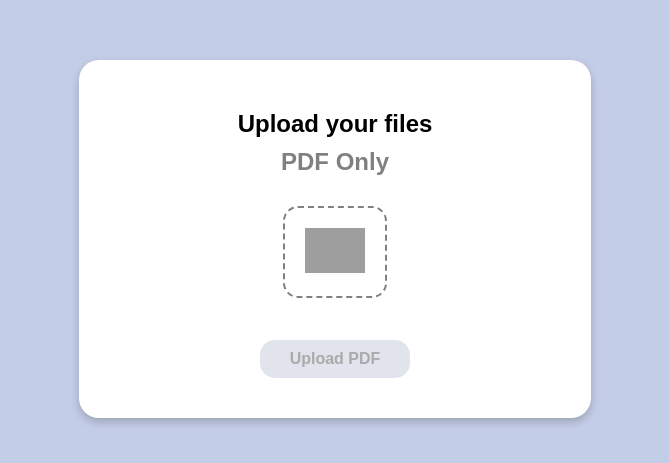
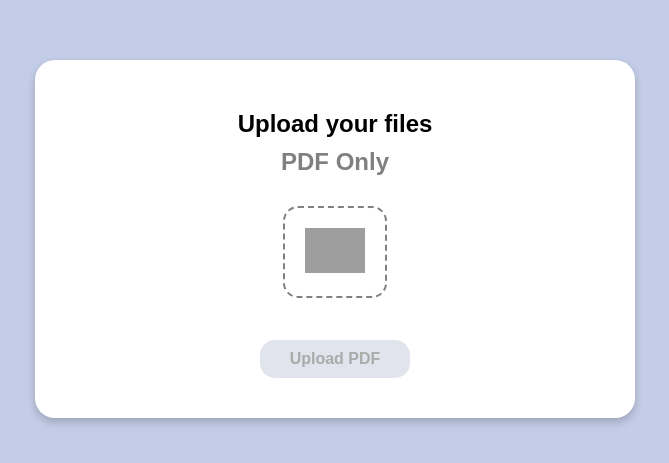
Before and after one commit to deralph/rag-app, a React (Vite) app: page / in a window 1280 px wide. Shown: the part 161-624 px from the top of the page, without its empty margins (305-974 px from the left). Built offline with nearby package versions, Linux system fonts and the light colour scheme; grey boxes are pictures that could not be loaded; what react-chatbot-kit would draw is missing.

Commit message:
corrected upload ui and added  cors url to the server

```diff
--- a/src/components/upload/UploadComponent.css
+++ b/src/components/upload/UploadComponent.css
@@ -12,7 +12,8 @@
   padding: 40px;
   text-align: center;
   box-shadow: 0 4px 8px rgba(0, 0, 0, 0.2);
-  width: 40%;
+  width: 90%;
+  max-width: 600px;
 }
 .upload-box button:disabled {
   background-color: #e1e4ec;
```
Also changed, not shown: 1 other file (tests, documents, lock files or other folders).
